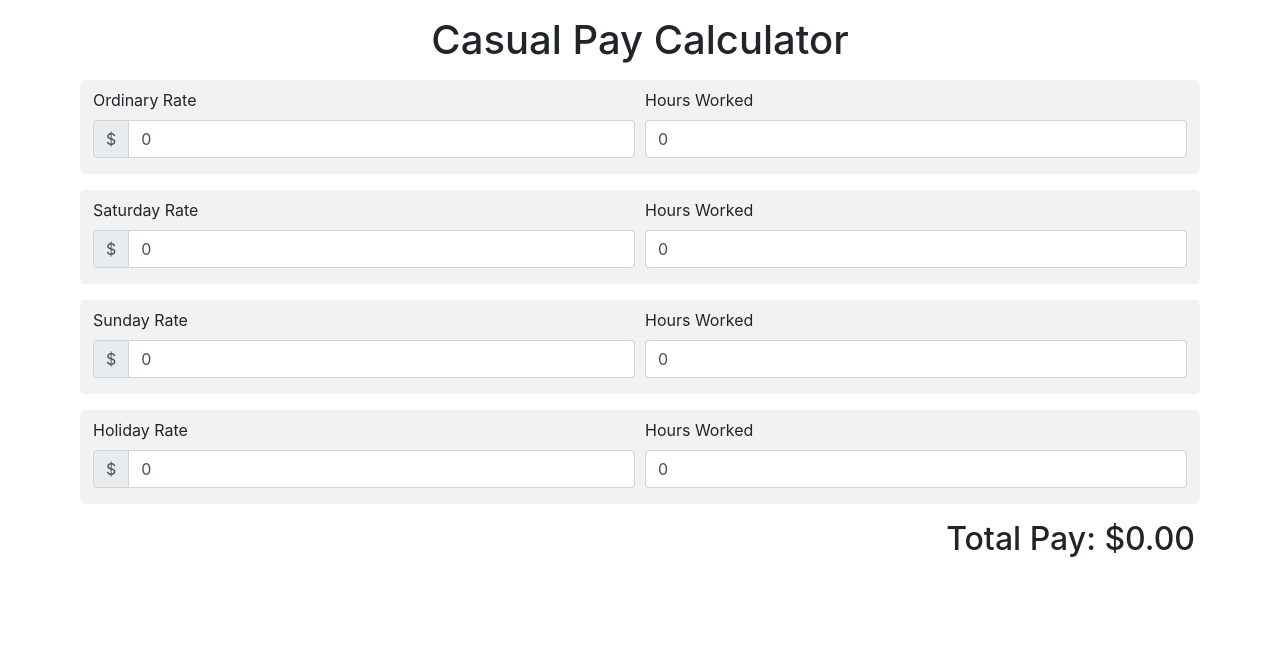
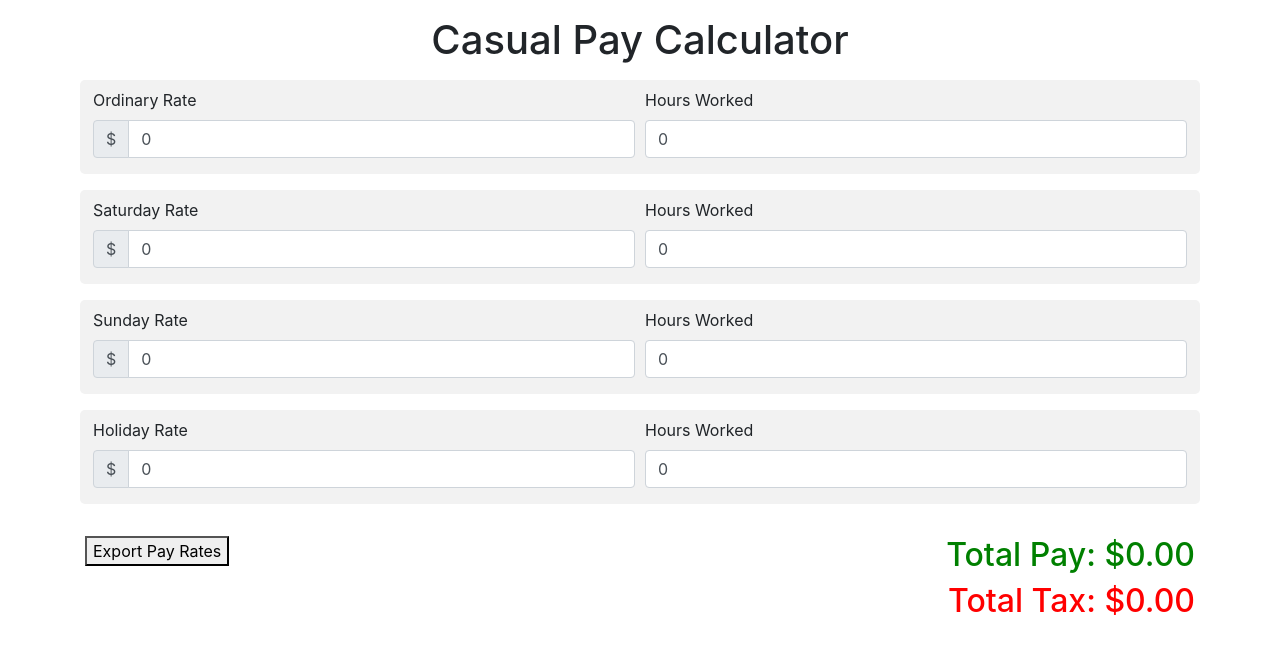
Before and after one commit to Blake-Haydon/casual_pay_calculator, a Next.js app: page / in a window 1280 px wide. Shown: the top 650 px of the page. Built offline with nearby package versions, Linux system fonts and the light colour scheme.

Commit message:
Add Export Pay Rates Button

```diff
--- a/package.json
+++ b/package.json
@@ -12,7 +12,8 @@
     "next": "10.2.2",
     "react": "17.0.2",
     "react-bootstrap": "^1.6.0",
-    "react-dom": "17.0.2"
+    "react-dom": "17.0.2",
+    "react-hot-toast": "^1.0.2"
   },
   "devDependencies": {
     "@types/react": "17.0.6",
--- a/pages/index.tsx
+++ b/pages/index.tsx
@@ -3,9 +3,13 @@ import Head from 'next/head'
 import Form from 'react-bootstrap/Form'
 import InputGroup from 'react-bootstrap/InputGroup'
 import Col from 'react-bootstrap/Col'
+import Row from 'react-bootstrap/Row'
 import Container from 'react-bootstrap/Container'
+import toast, { Toaster } from 'react-hot-toast'
 
 export default function Home() {
+  const WEBSITE_DOMAIN = "https://pay.calculator.haydon.dev"
+
   // Rates of pay state variables
   const [ordinaryRate, setOrdinaryRate] = useState("0");
   const [saturdayRate, setSaturdayRate] = useState("0");
@@ -20,6 +24,7 @@ export default function Home() {
 
   // State variable to store the total pay
   const [totalPay, setTotalPay] = useState(0);
+  const [totalTax, setTotalTax] = useState(0);
 
   const safeSet = (setFunction: any, value: string | null) => {
     // If the value is valid set it as the new value else ignore the input and don't change state
@@ -39,12 +44,17 @@ export default function Home() {
   }
 
   useEffect(() => {
-    setTotalPay(
+    let totalPayWithTax =
       parseFloatNoNaN(ordinaryRate) * parseFloatNoNaN(ordinaryHours)
       + parseFloatNoNaN(saturdayRate) * parseFloatNoNaN(saturdayHours)
       + parseFloatNoNaN(sundayRate) * parseFloatNoNaN(sundayHours)
-      + parseFloatNoNaN(publicHolidayRate) * parseFloatNoNaN(publicHolidayHours)
-    )
+      + parseFloatNoNaN(publicHolidayRate) * parseFloatNoNaN(publicHolidayHours);
+
+    let totalTax = 0.1 * totalPayWithTax;
+
+    setTotalPay(totalPayWithTax);
+    setTotalTax(totalTax);
+
     // Update the total cost only if the hours or rates change
   }, [ordinaryRate, ordinaryHours, saturdayRate, saturdayHours, sundayRate, sundayHours, publicHolidayRate, publicHolidayHours])
 
@@ -141,12 +151,40 @@ export default function Home() {
 
           </Form>
 
-          <h2 style={{ textAlign: "right" }}>Total Pay: ${totalPay.toFixed(2)}</h2>
+          <Row>
+            <Col md="6" className="my-3">
+              <button onClick={() => {
+                // Function that exports the
+                let exportedQueryRates = new URLSearchParams();
 
+                // Append all of the rate data to the query string
+                exportedQueryRates.append("ordinaryRate", (parseFloatNoNaN(ordinaryRate)).toString());
+                exportedQueryRates.append("saturdayRate", (parseFloatNoNaN(saturdayRate)).toString());
+                exportedQueryRates.append("sundayRate", (parseFloatNoNaN(sundayRate)).toString());
+                exportedQueryRates.append("publicHolidayRate", (parseFloatNoNaN(publicHolidayRate)).toString());
+
+                // Create the URL
+                const exportedRatesURL = WEBSITE_DOMAIN + "?" + exportedQueryRates.toString();
+
+                // Copy the URL to the clipboard and present a toast to the user
+                navigator.clipboard.writeText(exportedRatesURL);
+                toast.success('Link Copied to Clipboard');
+              }}>
+                Export Pay Rates
+              </button>
+            </Col>
+            <Col md="6" className="my-3">
+              <h2 style={{ textAlign: "right", color: "green" }}>Total Pay: ${totalPay.toFixed(2)}</h2>
+              <h2 style={{ textAlign: "right", color: "red" }}>Total Tax: ${totalTax.toFixed(2)}</h2>
+            </Col>
+          </Row>
         </Container>
       </main>
 
       {/* TODO: ADD FOOTER */}
-    </div >
+
+      {/* Add Hot Toast react element for export button */}
+      <Toaster position="bottom-center" />
+    </div>
   )
 }
```
Also changed, not shown: 1 other file (tests, documents, lock files or other folders).
